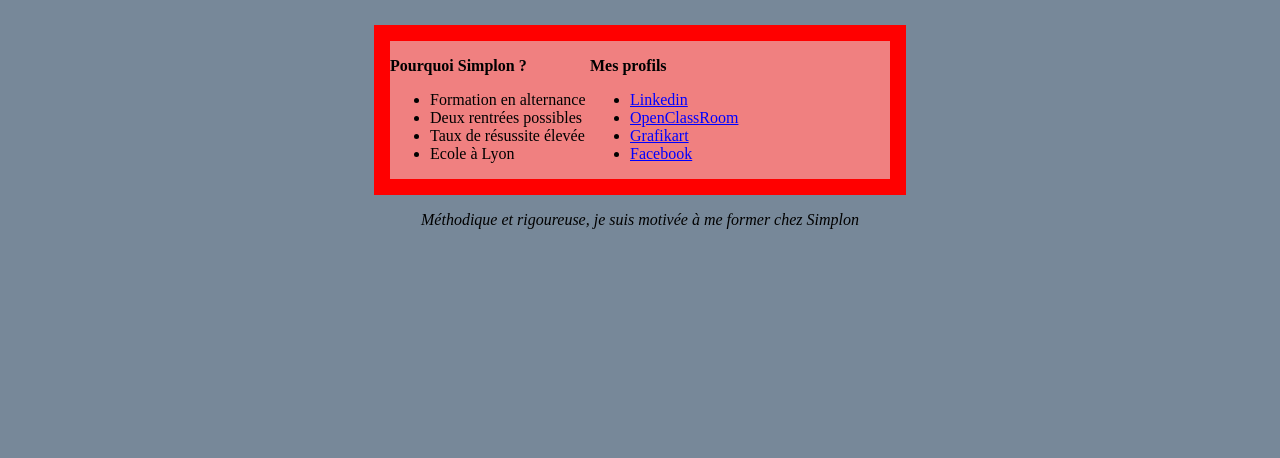
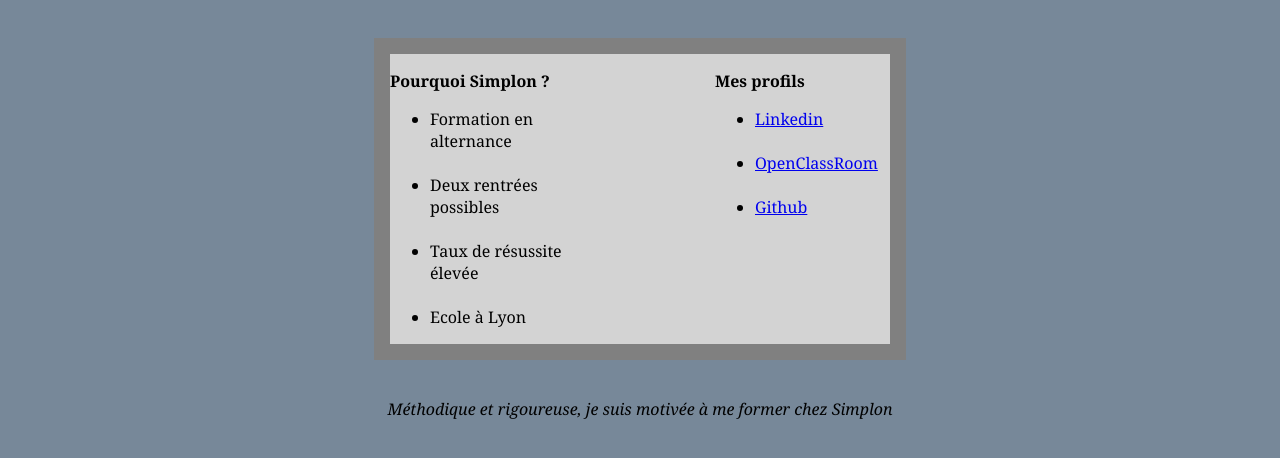
Before and after one commit to elioutch/visit-card, a plain HTML site: page index.html in a window 1280 px wide. Shown: the part 342-800 px from the top of the page. Drawn offline with Linux system fonts and the light colour scheme.

Commit message:
test img et verif consignes

```diff
--- a/index.html
+++ b/index.html
@@ -3,7 +3,7 @@
 
   <head>
     <meta charset= "UTF-8">
-    <meta name="description" content="<Bienv></Bienv>enue sur ma carte de visite">
+    <meta name="description" content="Bienvenue sur ma carte de visite">
     <title>Carte de visite</title>
     <link rel="stylesheet" href="style.css">
   </head>
@@ -14,7 +14,7 @@
       <h1>ELIA IACOBELLIS</h1>
       <h3><em>Métier : développeur web</em></h3>
       </div>
-      <img class="img-body" src="https://plus.unsplash.com/premium_photo-1713823799895-bddbbf670531?q=80&w=2070&auto=format&fit=crop&ixlib=rb-4.0.3&ixid=M3wxMjA3fDB8MHxwaG90by1wYWdlfHx8fGVufDB8fHx8fA%3D%3D" width="250" alt="photo de Elia iacobellis"/>
+      <img class="img-body" src="https://plus.unsplash.com/premium_photo-1713823799895-bddbbf670531?q=80&w=2070&auto=format&fit=crop&ixlib=rb-4.0.3&ixid=M3wxMjA3fDB8MHxwaG90by1wYWdlfHx8fGVufDB8fHx8fA%3D%3D" width="250" alt="photo de l'avatar Elia iacobellis">
     </header>
 
      <br>
@@ -23,24 +23,25 @@
      <div class="main">
        <p class="imporant"><strong>Pourquoi Simplon ?</strong></p>
        <ul>
-         <li>Formation en alternance</li>
-         <li>Deux rentrées possibles</li>
-         <li>Taux de résussite élevée</li>
+         <li>Formation en alternance</li> <br>
+         <li>Deux rentrées possibles</li> <br>
+         <li>Taux de résussite élevée</li> <br>
          <li>Ecole à Lyon</li>
        </ul>
        </div>
 
-     <div class="main">
+     <div class="main2">
        <p class="imporant"><strong>Mes profils</strong></p>
 
        <ul>
-         <li><a href="https://www.linkedin.com/in/elia-iacobellis-707973193" target="_blank" title="Mon profil linkedin">Linkedin</a></li>
-         <li><a href="https://openclassrooms.com/fr/courses/1603881-creez-votre-site-web-avec-html5-et-css3/8061278-integrez-le-css-dans-la-page-html" target="_blank" title="mon compte classroom">OpenClassRoom</a></li>
-         <li><a href="https://grafikart.fr/profil" target="_blank" title="mon compte grafikart">Grafikart</a></li>
-         <li><a href="https://facebook.com/monsuperprofil" target="_blank" title="mon compte facebook">Facebook</a></li>
+         <li><a href="https://www.linkedin.com/in/elia-iacobellis-707973193" target="_blank" title="Mon profil linkedin">Linkedin</a></li> <br>
+         <li><a href="https://openclassrooms.com/fr/courses/1603881-creez-votre-site-web-avec-html5-et-css3/8061278-integrez-le-css-dans-la-page-html" target="_blank" title="mon compte classroom">OpenClassRoom</a></li> <br>
+         <li><a href="https://github.com/elioutch" target="_blank" title="mon compte github">Github</a></li> <br>
        </ul>
      </div>
      </div>
+
+     <br>
 
      <footer class="footer">
 
--- a/style.css
+++ b/style.css
@@ -1,46 +1,47 @@
-.header {
+.header{
   background-color: lightskyblue;
   text-align: center;
   margin-top: 250px;
 }
 
-
 body{
   background-color: lightslategray;
+  font-family: "Georgia", "Times New Roman", "serif";
 }
 
-.img-body {
+.img-body{
   position : absolute;
   top : 0;
   left : 0;
 }
 
-a {
-  color: blue;
-  text-decoration: underline;
+.container{
+  width: 500px;
+  display: flex;
+  border: 1rem solid grey;
+  background-color: lightgray;
+  margin:auto
 }
-
-footer{
-  text-align: center;
-}
-
-.main {
+.main{
   padding: 0px;
   width:40%;
   margin-top: 0;
 }
 
-.important {
-  padding: 0px;
+.important{
+  margin: 0px;
 }
 
-.container{
-  width: 500px;
-  display: flex;
-  border: 1rem solid red;
-  background-color: lightcoral;
-  margin:auto
+
+.main2{
+  padding-left: 25%;
 }
+
+a:hover{
+  color: blue;
+  text-decoration: underline;
+}
+
 
 .footer{
   text-align: center;
```
